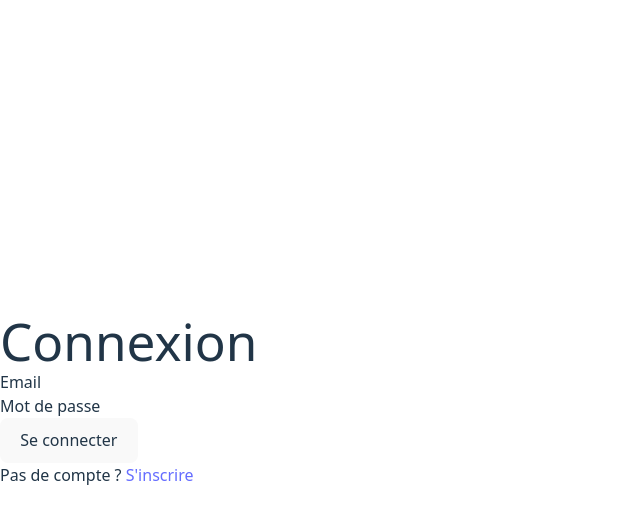
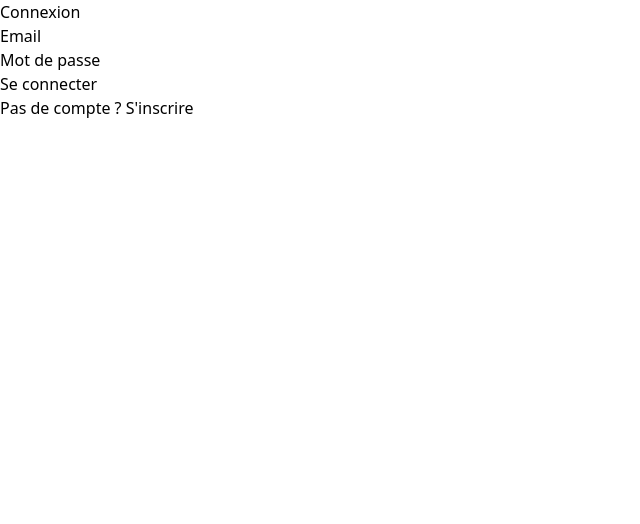
Before and after one commit to emmanuelle-dupasmahe/reservation-salle, a React app in the folder frontend/: page /login in a window 1280 px wide. Shown: the top 524 px of the page, without its empty margins (0-640 px from the left). Built offline with nearby package versions, Linux system fonts and the light colour scheme; the HTML template or start-up script is replaced by a standard one.

Commit message:
j'ai supprimé ce qu'il y avait dans index.css et mis uniquement tailwind

```diff
--- a/frontend/src/index.css
+++ b/frontend/src/index.css
@@ -1,71 +1,4 @@
-:root {
-  font-family: system-ui, Avenir, Helvetica, Arial, sans-serif;
-  line-height: 1.5;
-  font-weight: 400;
 
-  color-scheme: light dark;
-  color: rgba(255, 255, 255, 0.87);
-  background-color: #242424;
-
-  font-synthesis: none;
-  text-rendering: optimizeLegibility;
-  -webkit-font-smoothing: antialiased;
-  -moz-osx-font-smoothing: grayscale;
-}
-
-a {
-  font-weight: 500;
-  color: #646cff;
-  text-decoration: inherit;
-}
-a:hover {
-  color: #535bf2;
-}
-
-body {
-  margin: 0;
-  display: flex;
-  place-items: center;
-  min-width: 320px;
-  min-height: 100vh;
-}
-
-h1 {
-  font-size: 3.2em;
-  line-height: 1.1;
-}
-
-button {
-  border-radius: 8px;
-  border: 1px solid transparent;
-  padding: 0.6em 1.2em;
-  font-size: 1em;
-  font-weight: 500;
-  font-family: inherit;
-  background-color: #1a1a1a;
-  cursor: pointer;
-  transition: border-color 0.25s;
-}
-button:hover {
-  border-color: #646cff;
-}
-button:focus,
-button:focus-visible {
-  outline: 4px auto -webkit-focus-ring-color;
-}
-
-@media (prefers-color-scheme: light) {
-  :root {
-    color: #213547;
-    background-color: #ffffff;
-  }
-  a:hover {
-    color: #747bff;
-  }
-  button {
-    background-color: #f9f9f9;
-  }
-}
 
 
 /* 1 seule ligne ! */
--- a/frontend/src/pages/Dashboard.jsx
+++ b/frontend/src/pages/Dashboard.jsx
@@ -1,49 +1,111 @@
 import { useAuth } from '../hooks/useAuth.js';
-import { useState, useEffect } from 'react';
-// import { reservationService } from '../services/api.js'; //  quand le service sera prêt
+import { useState } from 'react';
 
 function Dashboard() {
     const { user, logout } = useAuth();
-    const [reservations, setReservations] = useState([]);
+    const [currentDate] = useState(new Date());
 
-    // Configuration du planning
-    const jours = ['Lundi', 'Mardi', 'Mercredi', 'Jeudi', 'Vendredi'];
-    const heures = Array.from({ length: 12 }, (_, i) => i + 8); // [8, 9, ..., 19]
+    // --- LA FONCTION MANQUANTE ---
+    const getWeekDays = (date) => {
+        const startOfWeek = new Date(date);
+        const day = startOfWeek.getDay();
+        // Ajustement pour trouver le lundi (si dimanche day=0, on recule de 6)
+        const diff = startOfWeek.getDate() - day + (day === 0 ? -6 : 1);
+        startOfWeek.setDate(diff);
+
+        const days = [];
+        for (let i = 0; i < 5; i++) {
+            const nextDay = new Date(startOfWeek);
+            nextDay.setDate(startOfWeek.getDate() + i);
+            days.push({
+                nom: nextDay.toLocaleDateString('fr-FR', { weekday: 'long' }),
+                dateAffichee: nextDay.toLocaleDateString('fr-FR', {
+                    day: '2-digit',
+                    month: 'short',
+                    year: 'numeric'
+                })
+            });
+        }
+        return days;
+    };
+
+    const weekDays = getWeekDays(currentDate);
+    const heures = Array.from({ length: 12 }, (_, i) => i + 8); // 8h à 19h
 
     return (
-        <div style={{ padding: '20px' }}>
-            <header style={{ display: 'flex', justifyContent: 'space-between', alignItems: 'center' }}>
-                <h1>Planning TechSpace</h1>
-                <div>
-                    <span>Bienvenue, <strong>{user?.firstname}</strong></span>
-                    <button onClick={logout} style={{ marginLeft: '10px' }}>Déconnexion</button>
+        <div className="dashboard-container">
+            {/* Header style Figma */}
+            <header style={{ backgroundColor: '#2dd4bf', padding: '20px', color: 'black', display: 'flex', justifyContent: 'space-between' }}>
+                <div style={{ display: 'flex', gap: '20px', fontSize: '1.2rem', fontWeight: 'bold' }}>
+                    <span>Accueil</span>
+                    <span>Inscription</span>
+                    <span>Connexion</span>
                 </div>
+                <button onClick={logout} style={{ background: 'none', border: '1px solid black', cursor: 'pointer', borderRadius: '5px' }}>
+                    Déconnexion ({user?.firstname})
+                </button>
             </header>
 
-            <hr />
+            <div style={{ padding: '20px', backgroundColor: '#1e293b', minHeight: '100vh', color: 'white' }}>
+                {/* Sélecteur de semaine */}
+                <div style={{ display: 'flex', justifyContent: 'space-between', marginBottom: '20px', alignItems: 'center' }}>
+                    <button style={{ background: '#2dd4bf', border: 'none', borderRadius: '50%', width: '30px', height: '30px', cursor: 'pointer' }}>◀</button>
+                    <h2 style={{ fontSize: '1.5rem', color: '#2dd4bf' }}>Semaine du {weekDays[0].dateAffichee}</h2>
+                    <button style={{ background: '#2dd4bf', border: 'none', borderRadius: '50%', width: '30px', height: '30px', cursor: 'pointer' }}>▶</button>
+                </div>
 
-            {/* Grille du Planning */}
-            <div style={{ overflowX: 'auto' }}>
-                <table border="1" style={{ width: '100%', borderCollapse: 'collapse', textAlign: 'center' }}>
+                <table style={{ width: '100%', borderCollapse: 'separate', borderSpacing: '8px' }}>
                     <thead>
-                        <tr style={{ backgroundColor: '#f4f4f4' }}>
-                            <th style={{ padding: '10px' }}>Heures</th>
-                            {jours.map(jour => (
-                                <th key={jour} style={{ padding: '10px' }}>{jour}</th>
+                        <tr>
+                            <th style={{ width: '50px' }}></th>
+                            {weekDays.map((day, index) => (
+                                <th key={index} style={{
+                                    backgroundColor: index === 0 ? '#94a3b8' : '#2dd4bf',
+                                    color: 'black',
+                                    borderRadius: '10px',
+                                    padding: '15px',
+                                    textTransform: 'uppercase',
+                                    fontSize: '0.9rem'
+                                }}>
+                                    {day.nom} <br />
+                                    <span style={{ fontSize: '0.8rem' }}>{day.dateAffichee}</span>
+                                </th>
                             ))}
                         </tr>
                     </thead>
                     <tbody>
                         {heures.map(heure => (
                             <tr key={heure}>
-                                <td style={{ fontWeight: 'bold', padding: '10px', backgroundColor: '#fafafa' }}>
-                                    {heure}h00
+                                <td style={{ textAlign: 'right', paddingRight: '15px', fontSize: '0.9rem', color: '#2dd4bf', fontWeight: 'bold' }}>
+                                    {heure}h
                                 </td>
-                                {jours.map(jour => (
-                                    <td key={`${jour}-${heure}`} style={{ height: '50px', cursor: 'pointer' }}
-                                        onClick={() => alert(`Réserver le ${jour} à ${heure}h ?`)}>
-                                        {/* Ici on affichera les réservations plus tard */}
-                                        <small style={{ color: '#ccc' }}>Libre</small>
+                                {weekDays.map((day, index) => (
+                                    <td key={index} style={{
+                                        backgroundColor: '#334155',
+                                        height: '60px',
+                                        borderRadius: '8px',
+                                        border: '1px solid #475569',
+                                        position: 'relative',
+                                        padding: '5px'
+                                    }}>
+                                        {/* Simulation visuelle de votre Figma */}
+                                        {heure === 9 && index === 0 && (
+                                            <div style={{
+                                                backgroundColor: '#94a3b8',
+                                                color: 'black',
+                                                fontSize: '0.7rem',
+                                                padding: '5px',
+                                                borderRadius: '5px',
+                                                height: '100%',
+                                                display: 'flex',
+                                                flexDirection: 'column',
+                                                justifyContent: 'center',
+                                                textAlign: 'center'
+                                            }}>
+                                                <strong>{user?.lastname.toUpperCase()} {user?.firstname}</strong>
+                                                <span>Réunion sur ????</span>
+                                            </div>
+                                        )}
                                     </td>
                                 ))}
                             </tr>
```
Also changed, not shown: 1 other file (tests, documents, lock files or other folders).
